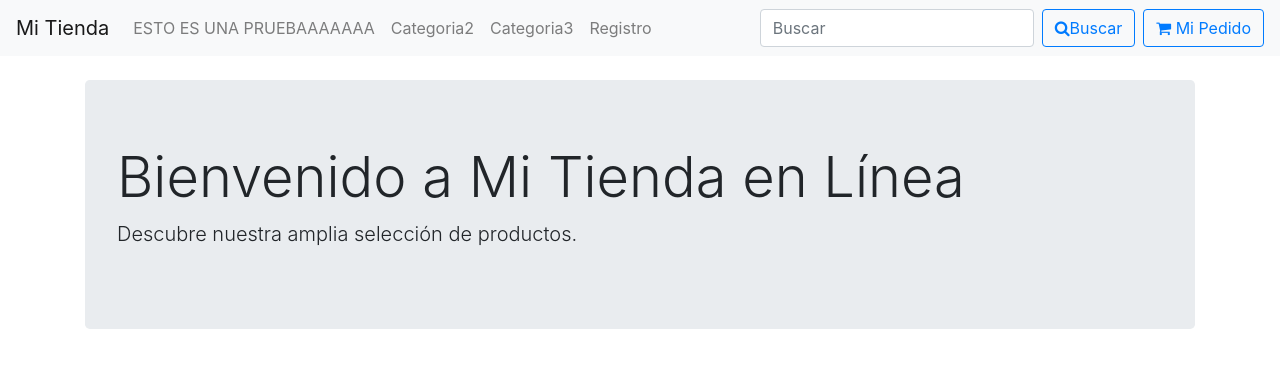
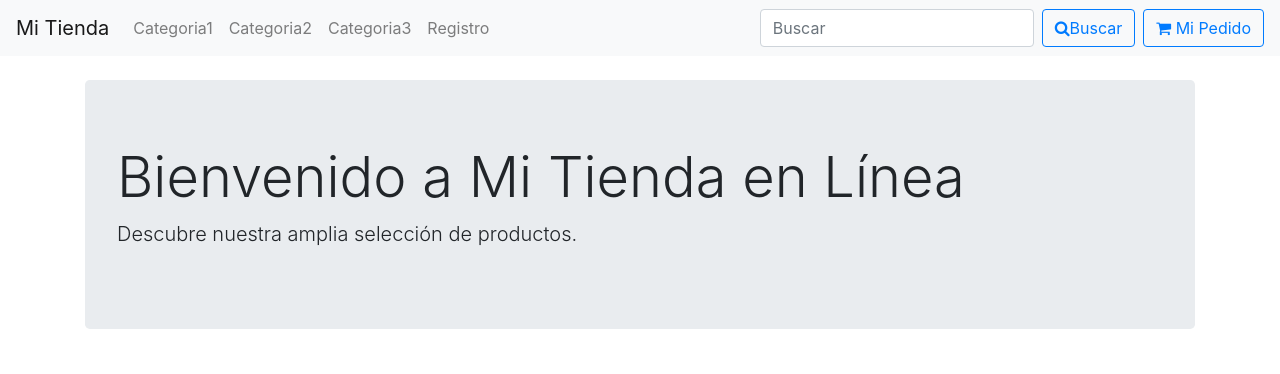
Before and after one commit to AngelusDat/prueba, a plain HTML site: page Index.html in a window 1280 px wide. Shown: the top 374 px of the page. Drawn offline with nearby package versions, Linux system fonts and the light colour scheme.

Commit message:
Update Index.html

```diff
--- a/Index.html
+++ b/Index.html
@@ -18,7 +18,7 @@
       <div class="collapse navbar-collapse" id="navbarSupportedContent">
         <ul class="navbar-nav mr-auto">
           <li class="nav-item">
-            <a class="nav-link" href="categoria1.html">ESTO ES UNA PRUEBAAAAAAA</a>
+            <a class="nav-link" href="categoria1.html">Categoria1</a>
           </li>
           <li class="nav-item">
             <a class="nav-link" href="categoria2.html">Categoria2</a>
```
